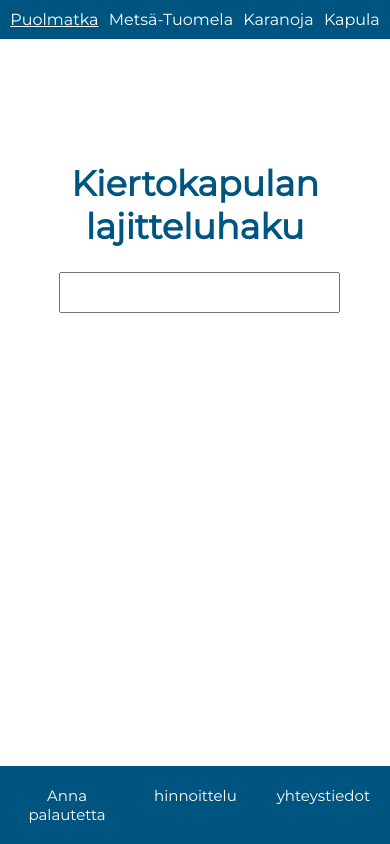
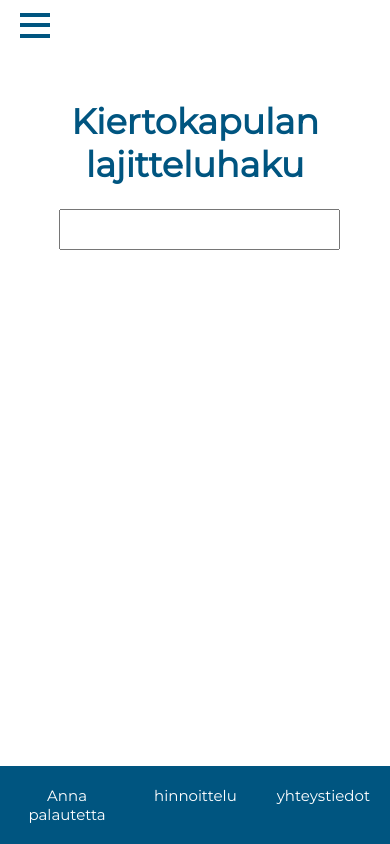
Before and after one commit to jviitamo/Sorting-App-Kiertokapula, a React (Create React App) app: page / in a window 390 px wide. Built offline with nearby package versions, Linux system fonts and the light colour scheme.

Commit message:
mobile menu

```diff
--- a/src/components/Navbar.js
+++ b/src/components/Navbar.js
@@ -1,6 +1,49 @@
-import React from 'react'
+import React, { PureComponent } from 'react'
 
-const Navbar = () => {
+  class Navbar extends PureComponent {
+    constructor(props) {
+      super(props)
+
+      this.state = {
+        open: false,
+        width: window.innerWidth
+      }
+    }
+
+    componentDidMount = () => {
+      // Listen for window resize events
+      window.addEventListener('resize', this.updateDimensions)
+    }
+
+    componentWillUnmount = () => {
+      window.removeEventListener('resize', this.updateDimensions)
+    }
+
+    // Update dimensions on window resize. This makes sure that navigation will be updated correctly
+    updateDimensions = () => this.setState({ width: window.innerWidth })
+
+    render() {
+      const { open, width } = this.state
+
+      // Different navigation for mobile
+      if (width < 515) {
+        return (
+          <div className={`header-mobile ${open ? 'visible' : 'hidden'}`}>
+            <div>
+              <div className={'header-mobile-icon'} onClick={() => this.setState({ open: !this.state.open })}>
+                <div />
+                <div />
+                <div />
+              </div>
+            </div>
+            <div style={ {textDecorationLine: "underline"} }>Puolmatka</div>
+            <div>Metsä-Tuomela</div>
+            <div>Karanoja</div>
+            <div>Kapula</div>
+          </div>
+        )
+      }
+      // Tablet/desktop
       return (
         <div className="navbar">
           <s style={ {textDecorationLine: "underline"} }>Puolmatka</s>
@@ -10,5 +53,6 @@ const Navbar = () => {
       </div>
       )
     }
+  }
 
   export default Navbar
--- a/src/components/styles.css
+++ b/src/components/styles.css
@@ -173,4 +173,96 @@ footer {
     a {
         font-size: 15px;
     }
+
+    h1 {
+        margin-top: 100px
+    }
 }
+
+  .header > div:hover {
+    cursor: pointer;
+    color: #04334b;
+  }
+
+  .header > img {
+    max-height: 50px;
+    margin: 0 10px;
+  }
+
+  @media screen and (max-width: 500px) {
+    .header {
+      font-size: 13px;
+    }
+  }
+
+  img {
+    cursor: pointer;
+  }
+
+  img:hover {
+    opacity: 0.8;
+  }
+
+  .header-mobile {
+    position: absolute;
+    top: 0;
+    z-index: 100;
+    display: flex;
+    flex-direction: column;
+    justify-content: flex-start;
+    align-items: center;
+    width: calc(100% - 2 * 20px);
+    padding: 0 20px;
+    background-color: white;
+    font-size: 14px;
+    font-family: "Montserrat";
+    transition: all 0.2s;
+    overflow: hidden;
+  }
+
+  .header-mobile.visible {
+    height: 350px;
+  }
+
+  .header-mobile.hidden {
+    height: 50px;
+  }
+
+  .header-mobile img {
+    max-height: 50px;
+  }
+
+  .header-mobile > div {
+    width: 100%;
+    min-height: 50px;
+    display: flex;
+    flex-direction: row;
+    justify-content: space-between;
+    align-items: center;
+    color: #005580;
+  }
+
+  .header-mobile > div:hover {
+    opacity: 0.8;
+    cursor: pointer;
+  }
+
+  .header-mobile-icon {
+    height: 25px;
+    width: 30px;
+    display: flex;
+    flex-direction: column;
+    justify-content: space-between;
+    align-items: center;
+  }
+
+  .header-mobile-icon:hover {
+    opacity: 0.7;
+    cursor: pointer;
+  }
+
+  .header-mobile-icon > div {
+    width: 100%;
+    height: 4px;
+    background-color: #005580;
+  }
```
Lines whose indentation alone changed are shown as unchanged.
